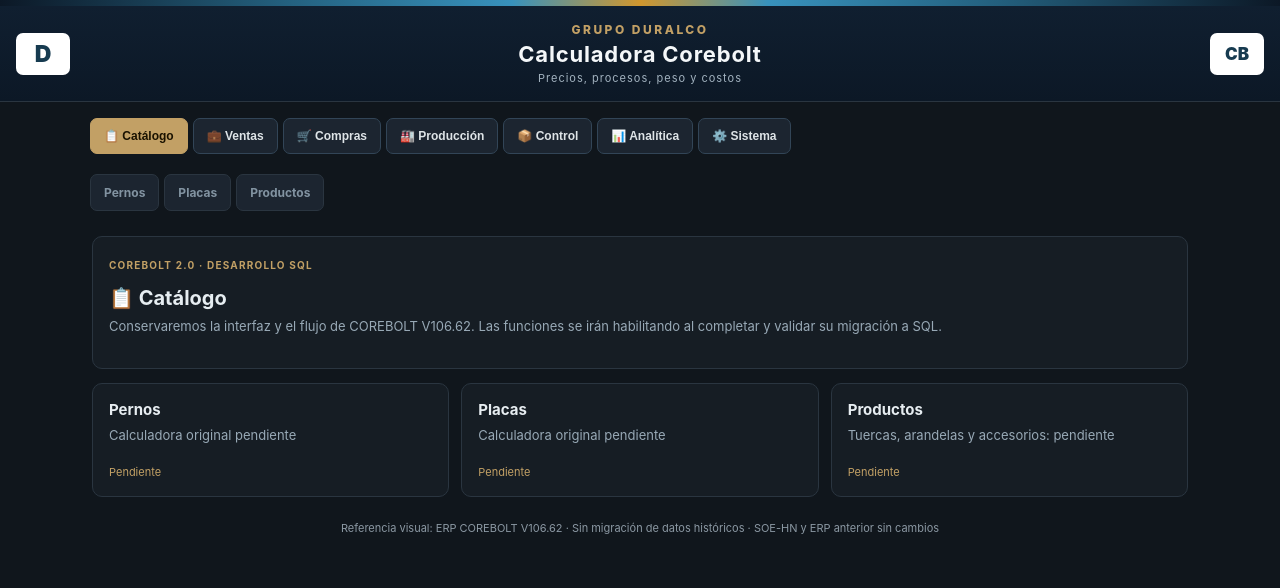
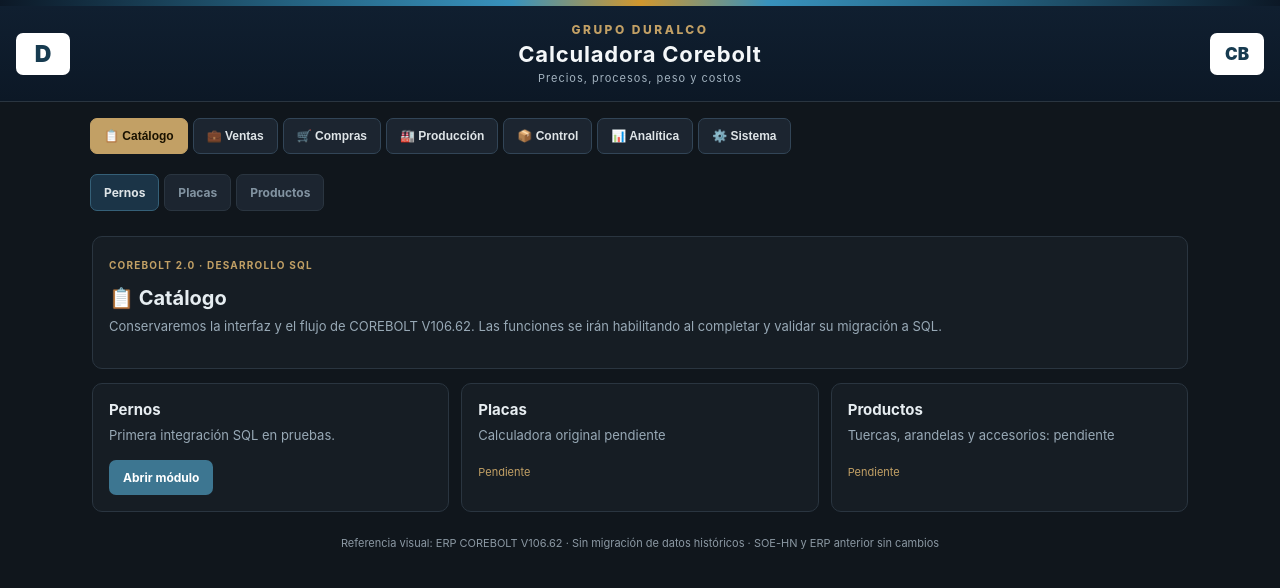
Before and after one commit to IsaacDuron14/erp-industrial-duralco, a Next.js app: page / in a window 1280 px wide. Shown: the top 588 px of the page. Built offline with nearby package versions, Linux system fonts and the light colour scheme.

Commit message:
feat(nav): expose original Pernos replica as explicit test module

```diff
--- a/app/page.tsx
+++ b/app/page.tsx
@@ -4,7 +4,7 @@ import {useState} from "react";
 
 type Entry={label:string;href?:string;note?:string};
 const sections:{name:string;icon:string;entries:Entry[]}[]=[
-{name:"Catálogo",icon:"📋",entries:[{label:"Pernos",note:"Calculadora original pendiente"},{label:"Placas",note:"Calculadora original pendiente"},{label:"Productos",note:"Tuercas, arandelas y accesorios: pendiente"}]},
+{name:"Catálogo",icon:"📋",entries:[{label:"Pernos",href:"/pernos",note:"Réplica de prueba V106.62"},{label:"Placas",note:"Calculadora original pendiente"},{label:"Productos",note:"Tuercas, arandelas y accesorios: pendiente"}]},
 {name:"Ventas",icon:"💼",entries:[{label:"Cotización",note:"Pendiente de integración"},{label:"Recibo",note:"Pendiente de integración"},{label:"Factura",note:"Pendiente de integración"},{label:"Entrega",note:"Pendiente de integración"},{label:"Cliente",href:"/clientes"}]},
 {name:"Compras",icon:"🛒",entries:[{label:"Orden Compra",note:"Pendiente de integración"}]},
 {name:"Producción",icon:"🏭",entries:[{label:"Orden Trabajo",note:"Pendiente de integración"},{label:"Presupuesto",note:"Pendiente de integración"},{label:"Cierre Real",note:"Pendiente de integración"},{label:"Personal",note:"Pendiente de integración"},{label:"Asistencia",note:"Pendiente de integración"},{label:"Producción",note:"Pendiente de integración"},{label:"Costos",note:"Pendiente de integración"}]},
```
